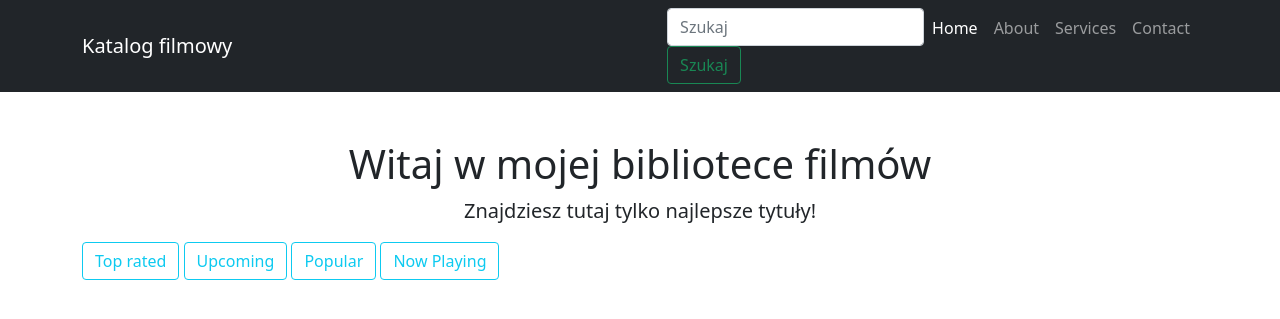
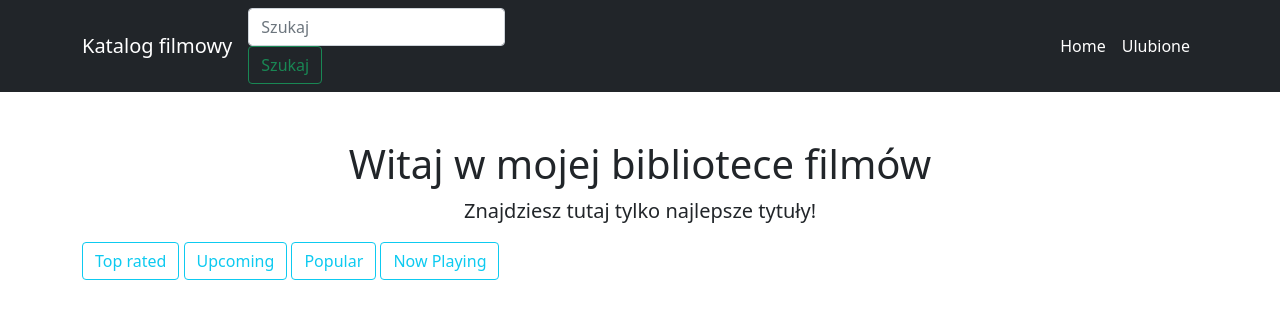
Before and after one commit to KatarzynaKuich/movies_project, a Flask app: page / in a window 1280 px wide. Shown: the top 319 px of the page. Run offline with Flask 2, Linux system fonts and the light colour scheme; data that the repository does not hold is empty.

Commit message:
added today.html

```diff
--- a/movie_catalogue/Templates/index.html
+++ b/movie_catalogue/Templates/index.html
@@ -19,20 +19,15 @@
                 aria-controls="navbarSupportedContent" aria-expanded="false" aria-label="Toggle navigation"><span
                 class="navbar-toggler-icon"></span></button>
         <div class="collapse navbar-collapse" id="navbarSupportedContent">
+<form class="form-inline" action="/search" method="GET">
+                <input class="form-control mr-sm-2" type="text" value="{% if search_query %}{{ search_query }}{% endif %}" placeholder="Szukaj" aria-label="Search" name="q">
+                <button class="btn btn-outline-success" type="submit">Szukaj</button>
+                </form>
+            <ul class="navbar-nav ms-auto mb-2 mb-lg-0">
 
-            <ul class="navbar-nav ms-auto mb-2 mb-lg-0">
-                <form class="form-inline" action="/search" method="GET">
-    <input class="form-control mr-sm-2" type="text" value="{% if search_query %}{{ search_query }}{% endif %}" placeholder="Szukaj" aria-label="Search" name="q">
-    <button class="btn btn-outline-success" type="submit">Szukaj</button>
-                </form>
-                <li class="nav-item"><a class="nav-link active" aria-current="page" href="#">Home</a></li>
-                <li class="nav-item"><a class="nav-link" href="#">About</a></li>
-                <li class="nav-item "><a class="nav-link " id="navbarDropdown" href="#" role="button"
-                                         data-bs-toggle="dropdown" aria-expanded="false">Services</a>
-                <li class="nav-item "><a class="nav-link " id="navbarDropdown" href="#" role="button"
-                                         data-bs-toggle="dropdown" aria-expanded="false">Contact</a>
-
-                </li>
+                <li class="nav-item"><a class="nav-link active" aria-current="page" href="{{ url_for('homepage') }}">Home</a></li>
+                <li class="nav-item"><a class="nav-link active" aria-current="page"  href="{{ url_for('today') }}"  >Ulubione
+                </a></li>
             </ul>
         </div>
     </div>
--- a/movie_catalogue/main.py
+++ b/movie_catalogue/main.py
@@ -1,5 +1,5 @@
 import random
-
+import datetime
 from flask import Flask, render_template, request,abort
 
 import tmdb_client
@@ -41,5 +41,12 @@ def search():
     return render_template("search.html", movies=movies, search_query=search_query)
 
 
+@app.route('/today')
+def today():
+    movies = tmdb_client.get_airing_today()
+    today = datetime.date.today()
+    return render_template("today.html", movies=movies, today=today)
+
+
 if __name__ == '__main__':
     app.run(debug=True)
--- a/tmdb_client.py
+++ b/tmdb_client.py
@@ -71,3 +71,13 @@ def search(search_query):
    response = requests.get(endpoint, headers=headers)
    response = response.json()
    return response['results']
+
+def get_airing_today():
+    endpoint = f"https://api.themoviedb.org/3/tv/airing_today"
+    headers = {
+        "Authorization": f"Bearer {api_token}"
+    }
+    response = requests.get(endpoint, headers=headers)
+    response.raise_for_status()
+    response = response.json()
+    return response['results']
```
Also changed, not shown: movie_catalogue/Templates/today.html (added, +23 -0 lines).
